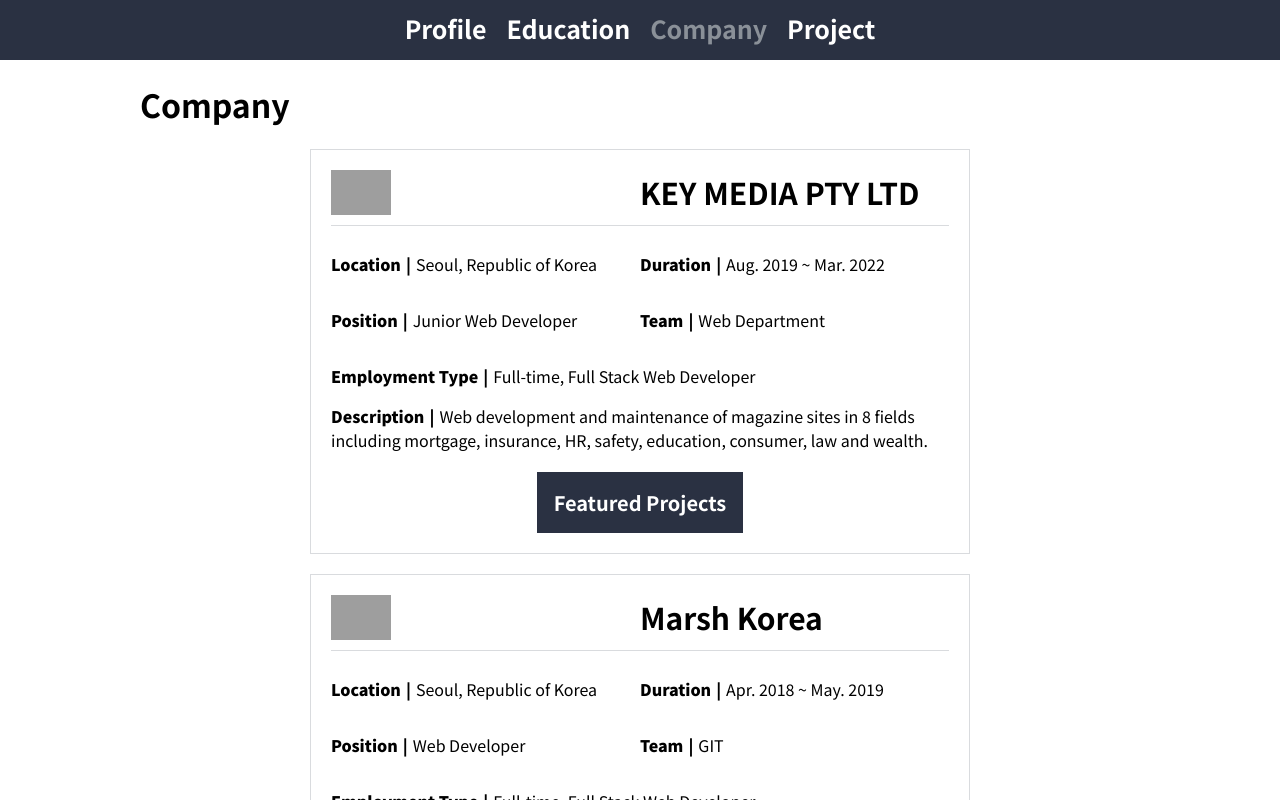
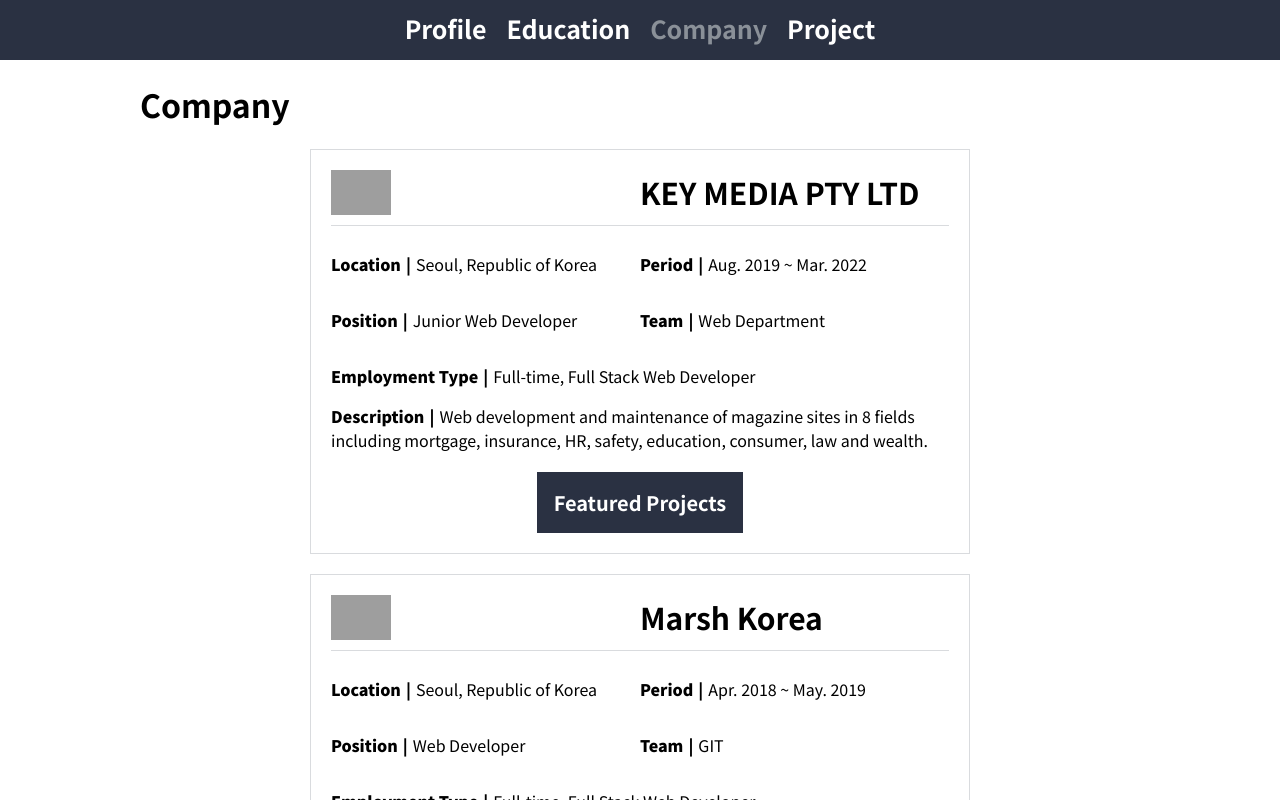
Before and after one commit to galaxyuliana/portfolio-page, a Vue app: page /company in a window 1280 px wide. Shown: the top 800 px of the page. Built offline with nearby package versions, Linux system fonts and the light colour scheme; grey boxes are pictures that could not be loaded.

Commit message:
Updated wordings

```diff
--- a/src/views/CompanyInfo.vue
+++ b/src/views/CompanyInfo.vue
@@ -16,8 +16,8 @@
           <label>Location</label>
           <p>Seoul, Republic of Korea</p>
         </div>
-        <div class="duration">
-          <label>Duration</label>
+        <div class="period">
+          <label>Period</label>
           <p>Aug. 2019 ~ Mar. 2022</p>
         </div>
         <div class="position">
@@ -52,8 +52,8 @@
           <label>Location</label>
           <p>Seoul, Republic of Korea</p>
         </div>
-        <div class="duration">
-          <label>Duration</label>
+        <div class="period">
+          <label>Period</label>
           <p>Apr. 2018 ~ May. 2019</p>
         </div>
         <div class="position">
@@ -88,8 +88,8 @@
           <label>Location</label>
           <p>Seoul, Republic of Korea</p>
         </div>
-        <div class="duration">
-          <label>Duration</label>
+        <div class="period">
+          <label>Period</label>
           <p>Apr. 2017 ~ Mar. 2018</p>
         </div>
         <div class="position">
--- a/src/views/EducationInfo.vue
+++ b/src/views/EducationInfo.vue
@@ -26,8 +26,8 @@
           <label>GPA</label>
           <p>4.28 / 4.3</p>
         </div>
-        <div class="duration">
-          <label>Duration</label>
+        <div class="period">
+          <label>Period</label>
           <p>Mar. 2019 ~ Aug. 2021</p>
         </div>
         <div class="desc">
@@ -62,8 +62,8 @@
           <label>GPA</label>
           <p>4.5 / 4.5</p>
         </div>
-        <div class="duration">
-          <label>Duration</label>
+        <div class="period">
+          <label>Period</label>
           <p>Mar. 2017 ~ Feb. 2018</p>
         </div>
         <div class="desc">
@@ -96,8 +96,8 @@
           <label>GPA</label>
           <p>4.47 / 4.5</p>
         </div>
-        <div class="duration">
-          <label>Duration</label>
+        <div class="period">
+          <label>Period</label>
           <p>Mar. 2014 ~ Feb. 2017</p>
         </div>
         <div class="desc">
```
